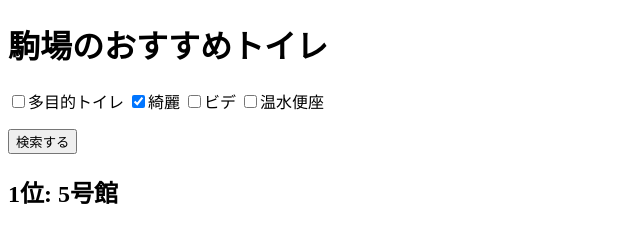
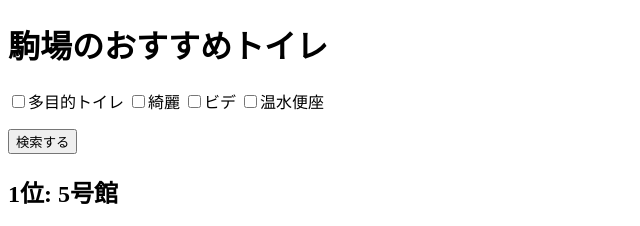
Before and after one commit to AplBoiCun/toilet_komaba, a plain HTML site: page home.html in a window 1280 px wide. Shown: the top 226 px of the page, 0-640 px from the left. Drawn offline with Linux system fonts and the light colour scheme; some packages are replaced by stand-ins of ours.

Commit message:
Update home.html

```diff
--- a/home.html
+++ b/home.html
@@ -15,10 +15,10 @@
 
   <form　method="post">
 <p>
-<input type="checkbox" name="riyu" value="3">多目的トイレ
-<input type="checkbox" name="riyu" value="1" checked="checked">綺麗
-<input type="checkbox" name="riyu" value="2">ビデ
-<input type="checkbox" name="riyu" value="3">温水便座
+<input type="checkbox" name="riyu" value="1">多目的トイレ
+<input type="checkbox" name="riyu" value="2">綺麗
+<input type="checkbox" name="riyu" value="3">ビデ
+<input type="checkbox" name="riyu" value="4">温水便座
 </p>
 <p>
 <input type="submit" value="検索する">
```
